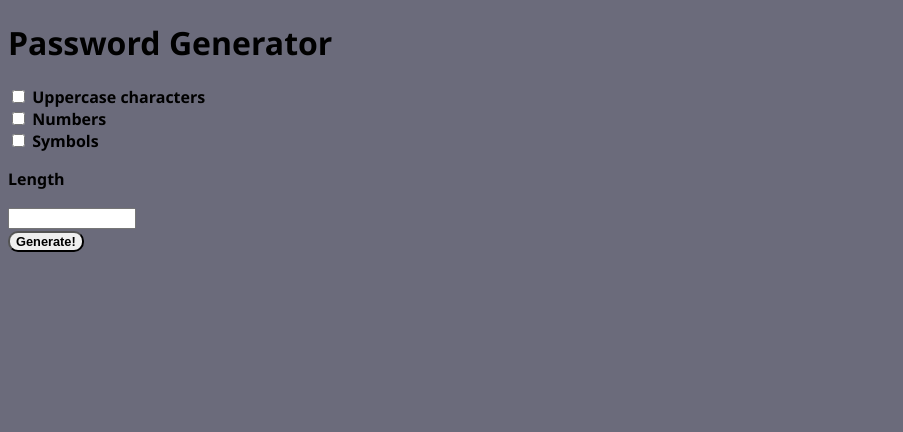
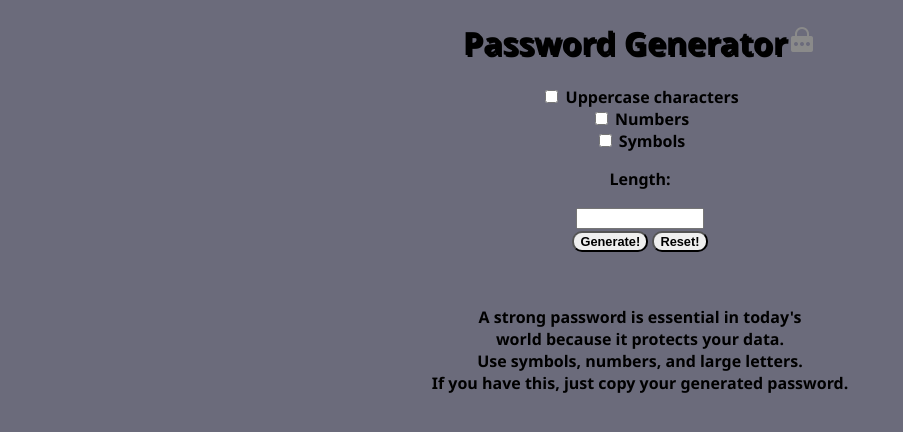
Before and after one commit to NoMoreCakee/NoMoreCakee.github.io, a plain HTML site: page index.html in a window 1280 px wide. Shown: the whole page, without its empty margins (0-903 px from the left). Drawn offline with Linux system fonts and the light colour scheme.

Commit message:
Bugfix
Co-Authored-By: SarkadiDominik <99689141+SarkadiDominik@users.noreply.github.com>

```diff
--- a/Cookie Clicker/script.js
+++ b/Cookie Clicker/script.js
@@ -26,5 +26,6 @@ function buyUpgrade() {
     }
 }
 
+
 btn.onclick = clicked;
 upgradeButton.onclick = buyUpgrade;
--- a/index.html
+++ b/index.html
@@ -1,27 +1,47 @@
 <!DOCTYPE html>
 <html lang="en">
     <head>
+        <meta charset="utf-8">
         <title>Password Generator</title>
         <link rel="stylesheet" href="style.css">
         <link rel="shortcut icon" href="logo.png">
     </head>
-    <body>
-        <h1>Password Generator</h1>
+<body>
+    <div id="content">
+        <a href="index.html"><h1>Password Generator<img src="logo.png"></h1></a>
         <div id="options">
-            <input type="checkbox" name="upper" id="upper">
+
+<!--1 Option--><input type="checkbox" name="upper" id="upper">
             <label for="upper">Uppercase characters</label>
             <br>
-            <input type="checkbox" name="numbers" id="numbers">
+
+<!--2 Option--><input type="checkbox" name="numbers" id="numbers">
             <label for="upper">Numbers</label>
             <br>
-            <input type="checkbox" name="symbols" id="symbols">
+
+<!--3 Option--><input type="checkbox" name="symbols" id="symbols">
             <label for="upper">Symbols</label>
             <br>
-            <p>Length</p>
-            <input type="number" id="length1" min="1" max="128">
+
+            <p>Length:</p>
+<!--4 Option--><input type="number" id="length1" min="1" max="128">
         </div>
+
+<!--Generate Button-->
+
         <button id="genbutton">Generate!</button>
+        <a href="index.html"><button id="resbutton">Reset!</button></a>
         <p id="gentext"></p>
         <script src="script.js"></script>
-    </body>
+        <br>
+        <p>A strong password is essential in today's
+            <br>
+            world because it protects your data.
+            <br>
+            Use symbols, numbers, and large letters.
+            <br>
+            If you have this, just copy your generated password.
+        </p>
+    </div>
+</body>
 </html>
```
Also changed, not shown: Cookie Clicker/index.html (+5 -1 lines), Cookie Clicker/style.css (+11 -0 lines), style.css (line endings or trailing spaces).
